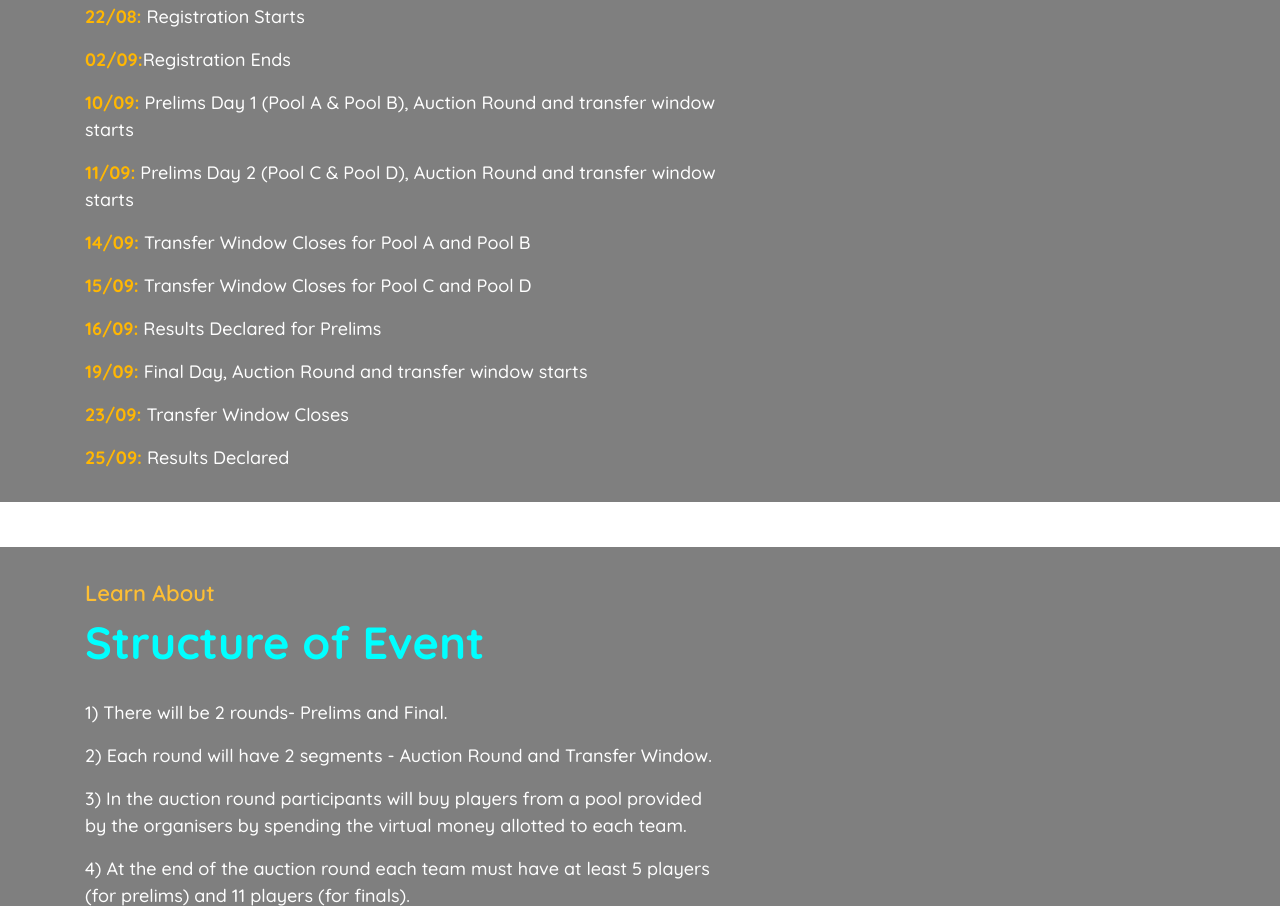
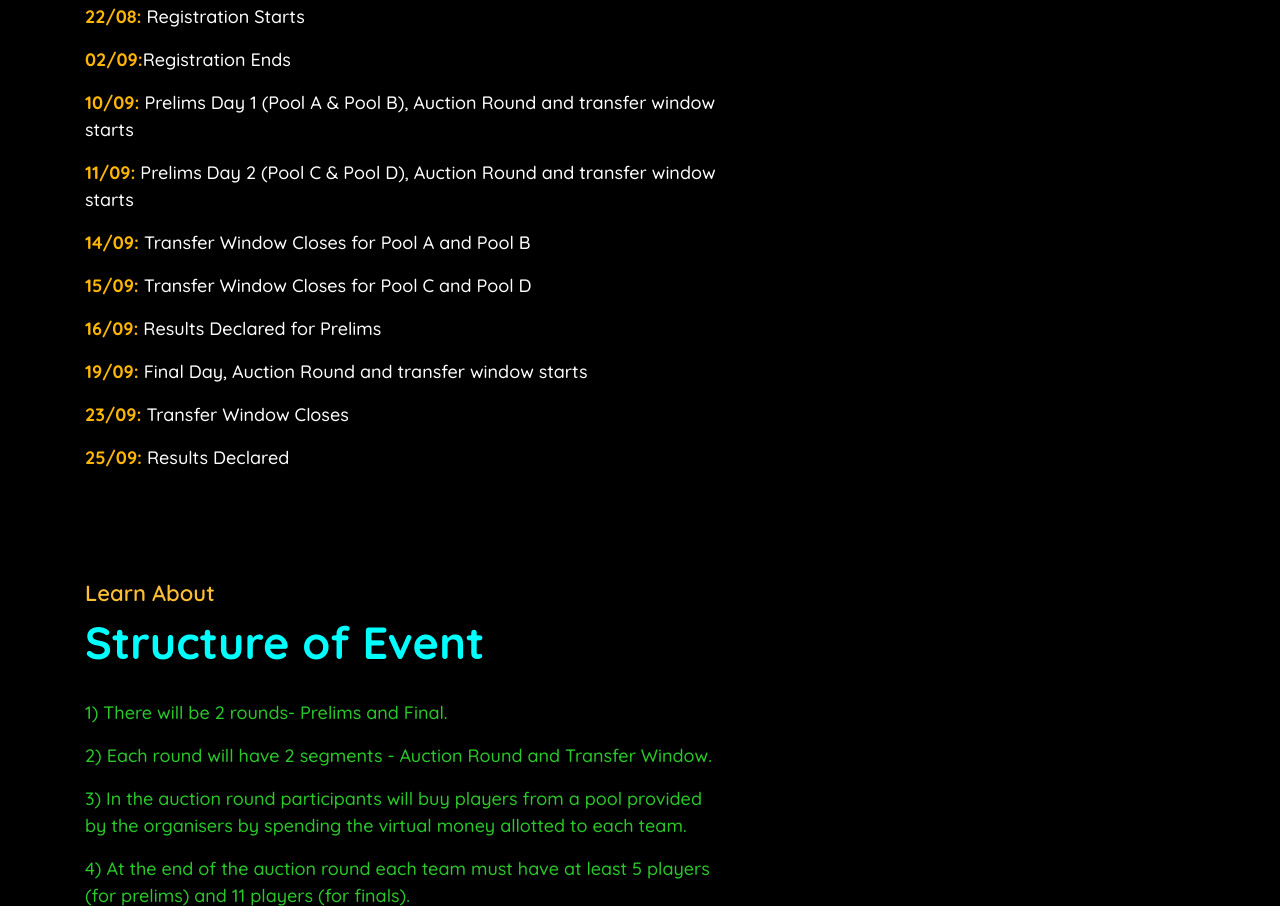
Before and after one commit to playboySeductor/Manager-Hustle, a plain HTML site: page index.html in a window 1280 px wide. Shown: the part 1894-2800 px from the top of the page. Drawn offline with nearby package versions, Linux system fonts and the light colour scheme.

Commit message:
Add files via upload

```diff
--- a/css/style.css
+++ b/css/style.css
@@ -4,7 +4,7 @@
 body {
     color: #777777;
     font-weight: 500;
-    background: #ffffff;
+    background: #000000;
     font-family: 'Quicksand', sans-serif;
 }
 
@@ -1241,7 +1241,7 @@ a:focus {
 }
 
 .volunteer .volunteer-text p {
-    color: #ffffff;
+    color: #2ac92a;
     font-size: 18px;
 }
 
@@ -1979,7 +1979,7 @@ a:focus {
 
 .sidebar .category-widget ul li span {
     display: inline-block;
-    float: right;
+    float:right;
 }
 
 .sidebar .sidebar-widget .tag-widget {
```
